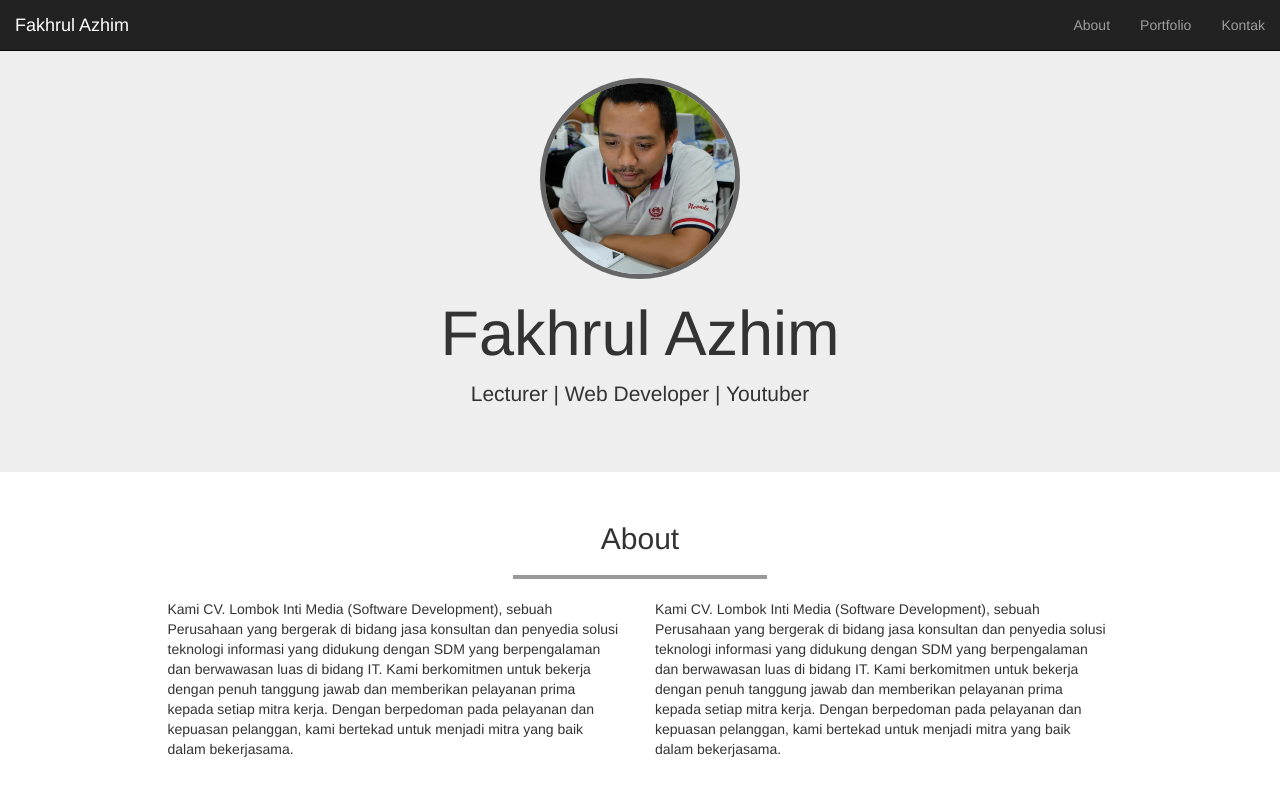
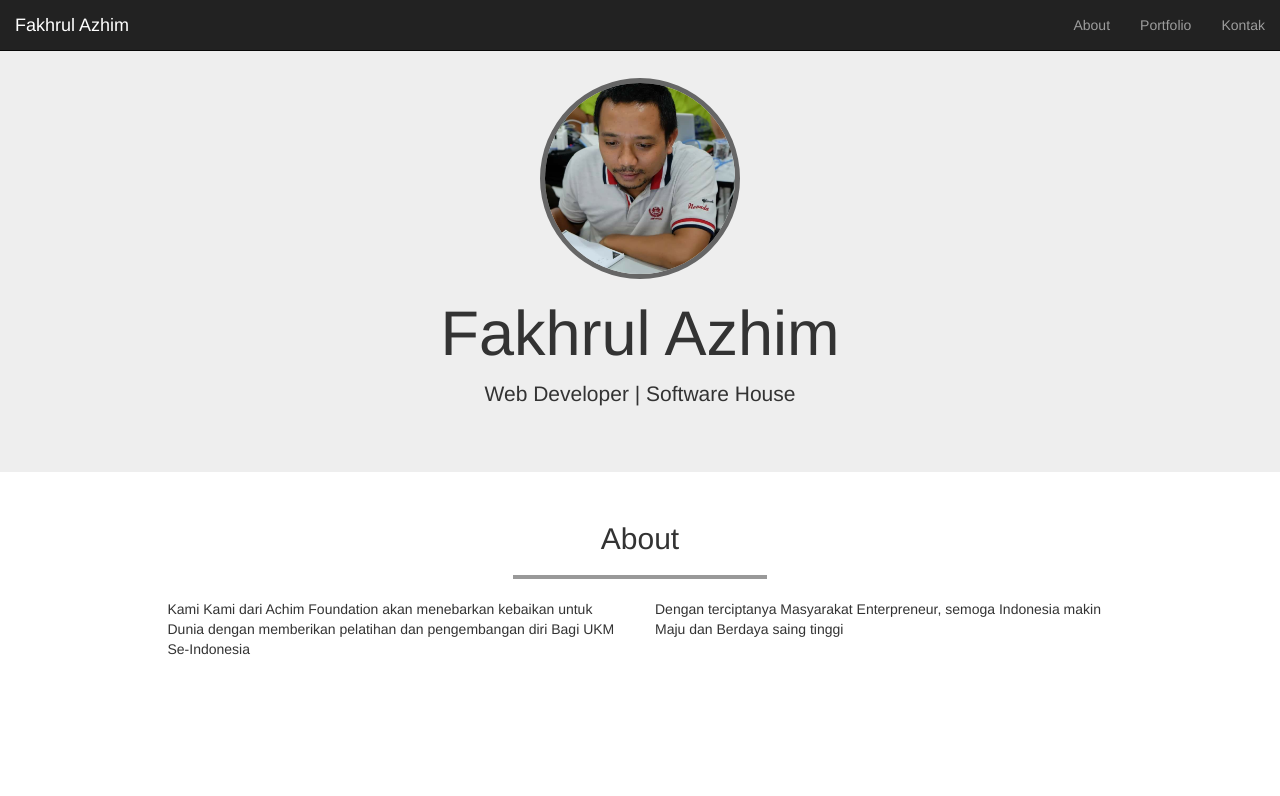
Before and after one commit to achimbaggins/achimbaggins.github.io, a plain HTML site: page index.html in a window 1280 px wide. Shown: the top 796 px of the page. Drawn offline with Linux system fonts and the light colour scheme.

Commit message:
Update index.html

```diff
--- a/index.html
+++ b/index.html
@@ -48,7 +48,7 @@
         <div class="jumbotron text-center">
             <img src="img/achim.jpg" alt="" class="img-circle">
             <h1>Fakhrul Azhim</h1>
-            <p>Lecturer | Web Developer | Youtuber</p>
+            <p>Web Developer | Software House</p>
         </div>
         <!--  akhir jumbotron -->
 
@@ -66,11 +66,11 @@
 
                    <div class="row">
                        <div class="col-sm-5 col-sm-offset-1">
-                           <p>Kami CV. Lombok Inti Media (Software Development), sebuah Perusahaan yang bergerak di bidang jasa konsultan dan penyedia solusi teknologi informasi yang didukung dengan SDM yang berpengalaman dan berwawasan luas di bidang IT. Kami berkomitmen untuk bekerja dengan penuh tanggung jawab dan memberikan pelayanan prima kepada setiap mitra kerja. Dengan berpedoman pada pelayanan dan kepuasan pelanggan, kami bertekad untuk menjadi mitra yang baik dalam bekerjasama.</p>
+                           <p>Kami Kami dari Achim Foundation akan menebarkan kebaikan untuk Dunia dengan memberikan pelatihan dan pengembangan diri Bagi UKM Se-Indonesia</p>
                        </div>
 
                        <div class="col-sm-5">
-                           <p>Kami CV. Lombok Inti Media (Software Development), sebuah Perusahaan yang bergerak di bidang jasa konsultan dan penyedia solusi teknologi informasi yang didukung dengan SDM yang berpengalaman dan berwawasan luas di bidang IT. Kami berkomitmen untuk bekerja dengan penuh tanggung jawab dan memberikan pelayanan prima kepada setiap mitra kerja. Dengan berpedoman pada pelayanan dan kepuasan pelanggan, kami bertekad untuk menjadi mitra yang baik dalam bekerjasama.</p>
+                           <p>Dengan terciptanya Masyarakat Enterpreneur, semoga Indonesia makin Maju dan Berdaya saing tinggi</p>
                        </div>
                    </div>
                </div>
```
